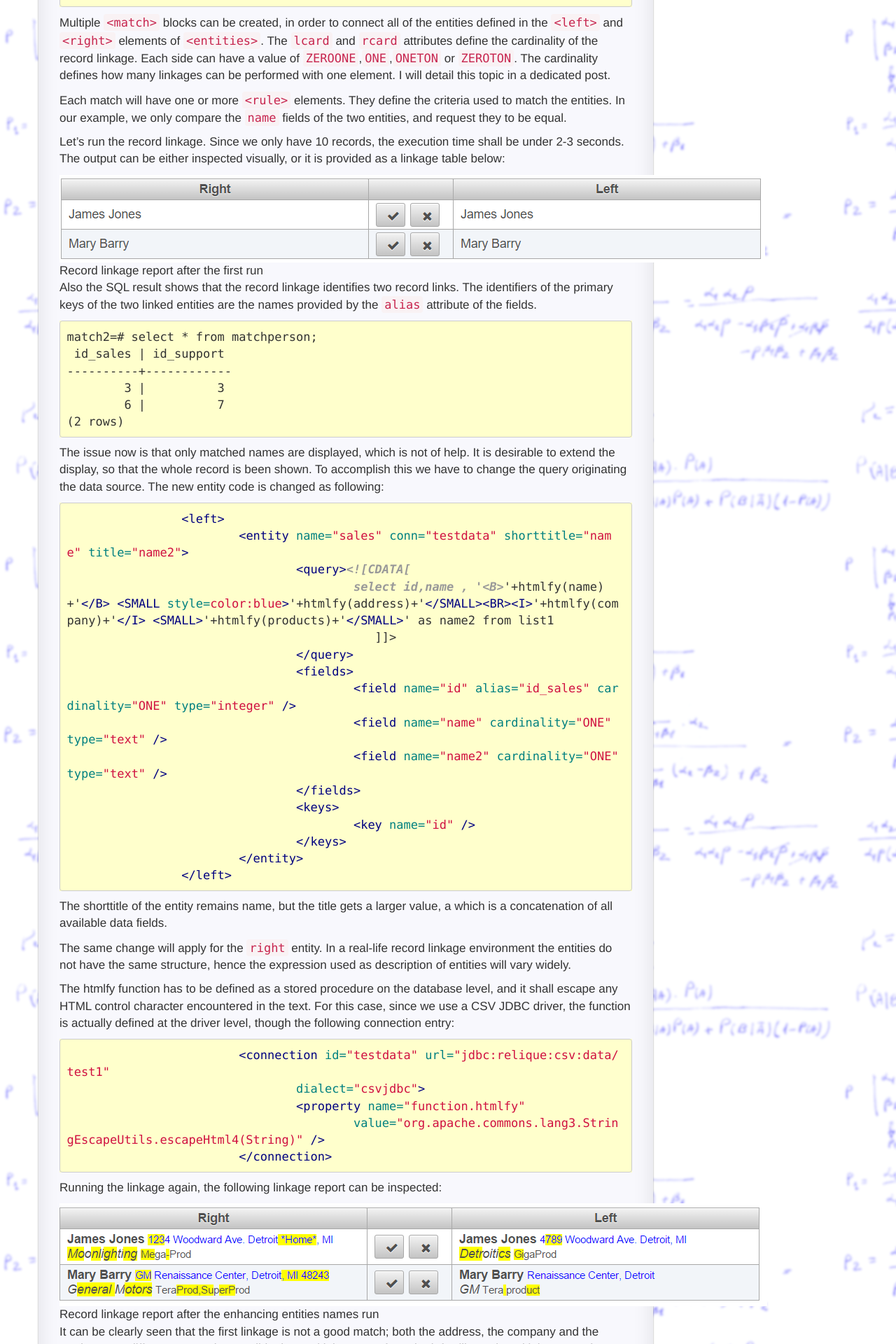
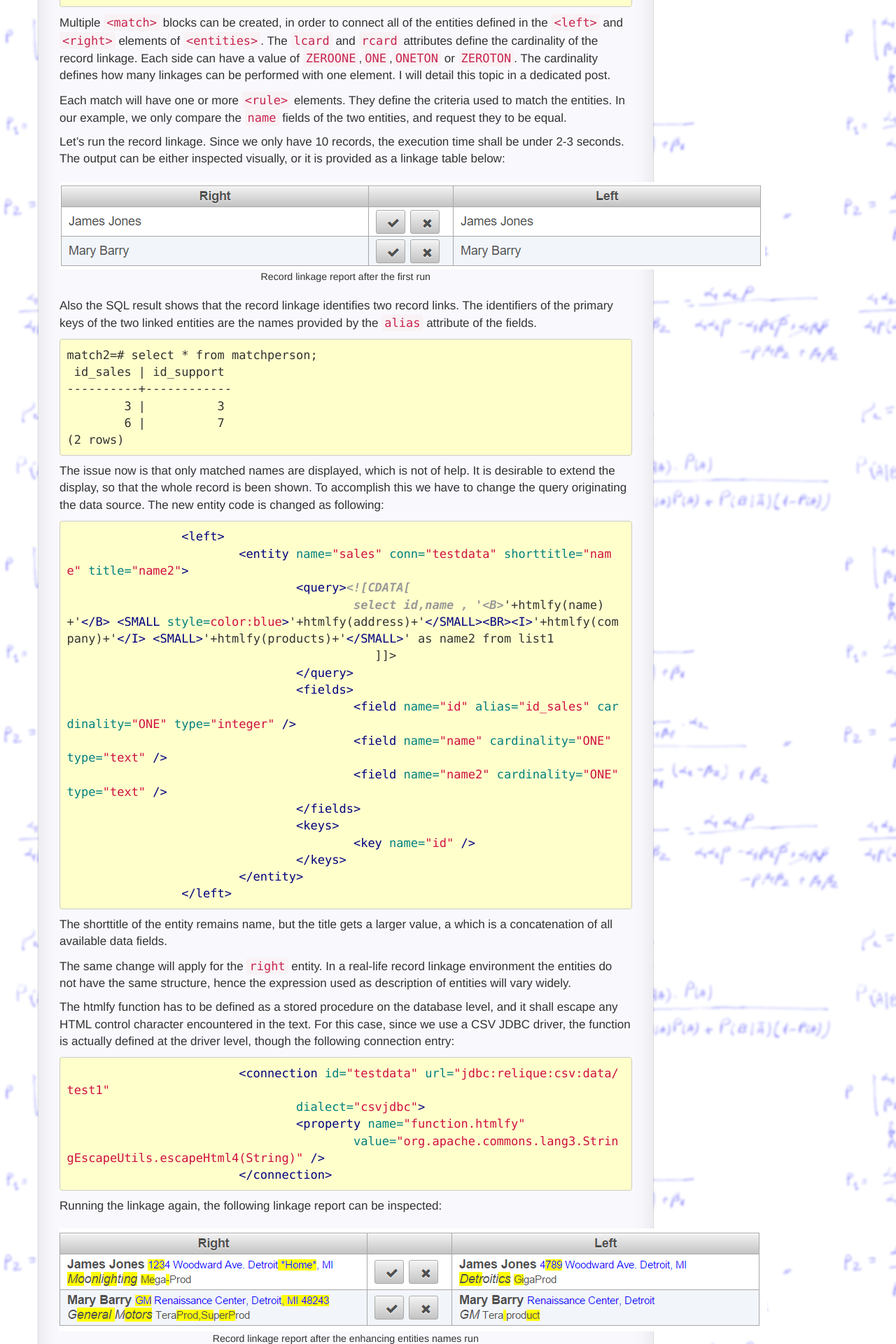
Before and after one commit to RazvanML/reco-link, a Jekyll site: the page built from _posts/2015-10-28-Basic-Model.md, in a window 1280 px wide. Shown: the part 3885-5805 px from the top of the page at 70% size. Built offline with Jekyll 4.4.1, drawn with Linux system fonts in a browser that asks for light colours; nearby versions of some CDN libraries; Markdown is read by kramdown in place of the engine named in the settings; comment, search, counter and statistics services are not loaded.

Commit message:
Figures are better formated.

```diff
--- a/static/css/style.css
+++ b/static/css/style.css
@@ -115,6 +115,13 @@ body,code,pre{
 
 body,.sheet,pre,code{
     font-size: 17px;
+}
+
+figure {
+margin-bottom: 20px;
+margin-top: 20px;
+align-content: center;text-align:center;
+font-size:smaller; font-color:gray; font-weight:bold"
 }
 
 
```
